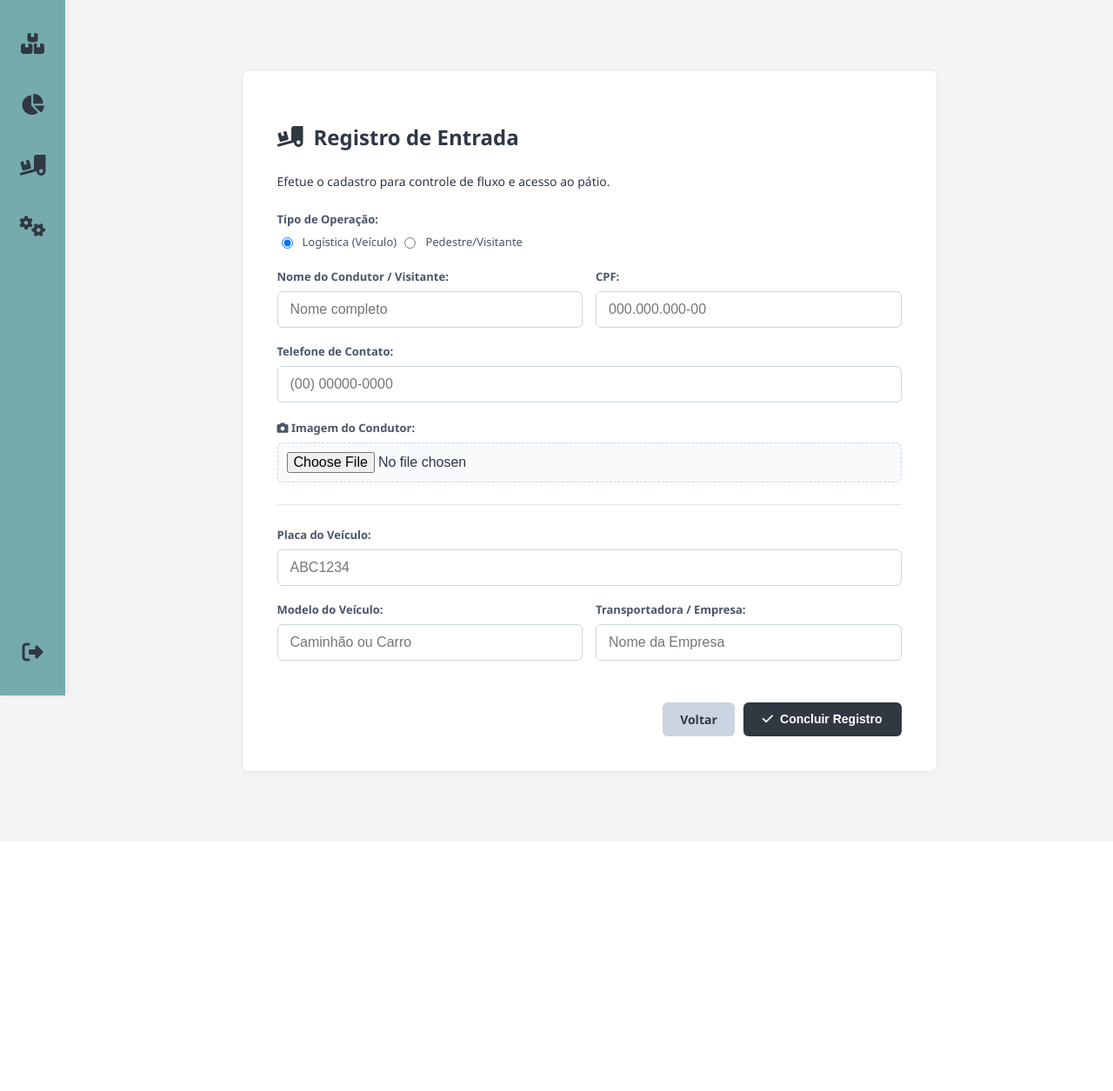
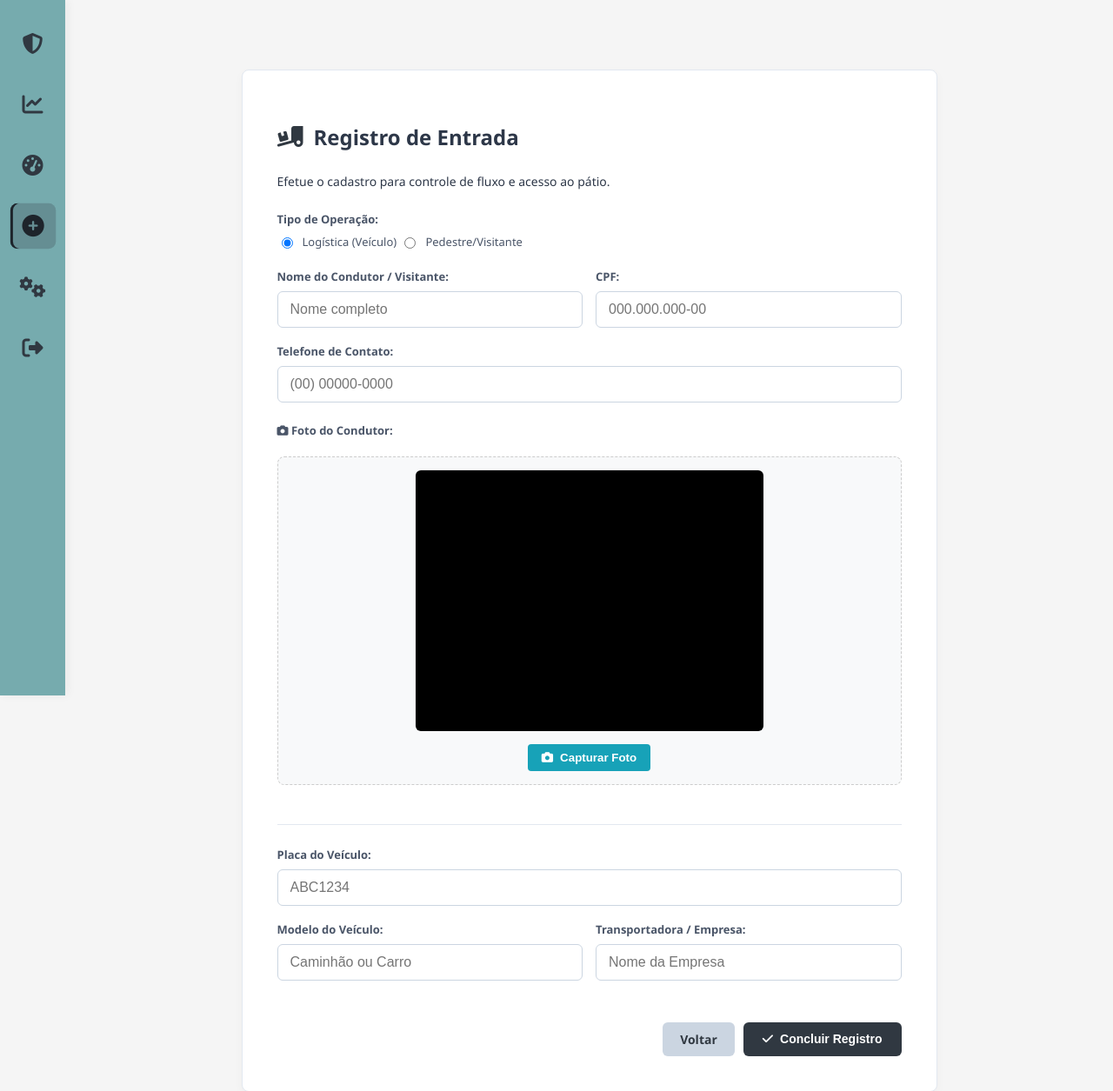
Before and after one commit to jepesg/YMS-Flask, a Flask app: page /entrada in a window 1280 px wide. Shown: the top 1255 px of the page at 87% size. Before the commit the page ends 894 px from the top, so only its background shows below. Run offline with Flask 3, Linux system fonts and the light colour scheme; a user stored in the database is signed in.

Commit message:
Correcao de Desing e tela de login, criacao de tela de gerenciamento e correcao de tela de entrada(foto)

```diff
--- a/app/app.py
+++ b/app/app.py
@@ -3,23 +3,31 @@ import io
 from datetime import datetime
 from flask import Flask, render_template, request, redirect, url_for, flash, send_file
 from flask_sqlalchemy import SQLAlchemy
+from sqlalchemy import func
 from werkzeug.utils import secure_filename
 from werkzeug.security import generate_password_hash, check_password_hash
 from flask_login import LoginManager, UserMixin, login_user, login_required, logout_user, current_user
 import pandas as pd
 
-# ==========================================
-# CONFIGURAÇÕES INICIAIS E DE SEGURANÇA     #
-# ==========================================
+
+# CONFIGURAÇÕES INICIAIS E DE SEGURANÇA
 
 from dotenv import load_dotenv
 load_dotenv()
 
+# 1. Defina a variável BASE_DIR em maiúsculas primeiro
 BASE_DIR = os.path.abspath(os.path.dirname(__file__))
 
-app = Flask(__name__,
-            template_folder=os.path.join(BASE_DIR, 'templates'),
-            static_folder=os.path.join(BASE_DIR, 'static'))
+# 2. Configure o Flask usando essa variável
+app = Flask(
+    __name__,
+    template_folder=os.path.join(BASE_DIR, 'templates'),
+    static_folder=os.path.join(BASE_DIR, 'static')
+)
+
+# 3. Configure a pasta de uploads (Linha 31 que gerou o erro)
+UPLOAD_FOLDER = os.path.join(BASE_DIR, 'static', 'uploads')
+app.config['UPLOAD_FOLDER'] = UPLOAD_FOLDER
 
 # Configura as chaves puxando dinamicamente do ambiente seguro
 app.config['SECRET_KEY'] = os.getenv('SECRET_KEY', 'sua-chave-secreta-padrao-caso-falhe')
@@ -39,9 +47,8 @@ login_manager = LoginManager()
 login_manager.init_app(app)
 login_manager.login_view = 'login'
 
-# ==========================================
-# MODELOS DO BANCO DE DADOS (MULTI-TENANT) #
-# ==========================================
+# MODELOS DO BANCO DE DADOS (MULTI-TENANT)
+
 
 class Empresa(db.Model):
     __tablename__ = 'empresa'
@@ -110,17 +117,17 @@ class Movimentacao(db.Model):
 def load_user(user_id):
     return Usuario.query.get(int(user_id))
 
-# ==================
-# ROTAS DO SISTEMA #
-# ==================
 
+# ROTAS DO SISTEMA
+
+# Rota de Login e Logout
 @app.route('/', methods=['GET', 'POST'])
 def login():
     if request.method == 'POST':
-        username = request.form.get('username')
+        username = request.form.get('username').strip().lower()
         password = request.form.get('password')
 
-        usuario = Usuario.query.filter_by(username=username).first()
+        usuario = Usuario.query.filter(func.lower(Usuario.username) == username).first()
 
         if usuario and check_password_hash(usuario.senha_hash, password):
             login_user(usuario)
@@ -136,6 +143,8 @@ def logout():
     logout_user()
     return redirect(url_for('login'))
 
+
+# Rotas do Dashboard e Funcionalidades
 @app.route('/dashboard')
 @login_required
 def dashboard():
@@ -169,6 +178,7 @@ def dashboard():
         status_atual=filtro_status
     )
 
+# Rota de Registro de Entrada
 @app.route('/entrada', methods=['GET', 'POST'])
 @login_required
 def entrada():
@@ -334,9 +344,40 @@ def exportar():
         download_name=f"relatorio_yms_{datetime.now().strftime('%Y%m%d_%H%M')}.xlsx"
     )
 
-# =======================================
-# INICIALIZAÇÃO SEGURA DO BANCO DE DADOS #
-# =======================================
+@app.route('/gerenciamento')
+@login_required
+def gerenciamento():
+    hoje = datetime.now().date()
+
+    # Totalizadores filtando por empresa
+    movimentacoes_hoje = Movimentacao.query.filter(
+        func.date(Movimentacao.data_hora_entrada) == hoje,
+        Movimentacao.empresa_id == current_user.empresa_id
+    ).all()
+
+    # Dados para o gráfico de pizza por status
+    status_dados = db.session.query(
+        Movimentacao.status_atual, func.count(Movimentacao.id)
+    ).filter(
+        Movimentacao.empresa_id == current_user.empresa_id
+    ).group_by(Movimentacao.status_atual).all()
+
+    label_status = [d[0] for d in status_dados]
+    valores_status = [d[1] for d in status_dados]
+
+    # Media de tempo por doca
+    media_tempo_doca = [45, 30, 60, 90, 120]
+    labels_docas = [f'Doca {i+1}' for i in range(len(media_tempo_doca))]
+
+    return render_template('gerenciamento.html',
+                            movimentacoes=movimentacoes_hoje,
+                            label_status=label_status,
+                            valores_status=valores_status,
+                            labels_docas=labels_docas,
+                            media_tempo_doca=media_tempo_doca)
+
+# INICIALIZAÇÃO SEGURA DO BANCO DE DADOS
+
 with app.app_context():
     db.create_all()
 
--- a/app/static/assets/global.css
+++ b/app/static/assets/global.css
@@ -20,6 +20,14 @@ body {
     margin: 0;
     padding: 0;
     color: var(--texto-escuro);
+}
+
+/* Estado Selecionado/Ativo na Sidebar*/
+.sidebar a.active {
+    background-color: rgba(48, 56, 65, 0.25) !important;
+    color: #1e242b !important;
+    transform: scale(1.05);
+    box-shadow: inset 3px 0 0 #1e242b;
 }
 
 /* SIDEBAR FIXA À ESQUERDA*/
@@ -525,3 +533,106 @@ input, select, textarea {
         padding: 25px 20px !important;
     }
 }
+
+/* Container Principal de Gerenciamento */
+.management-container {
+    padding: 20px;
+}
+
+/* Grid de Cards Indicadores */
+.cards-indicators-grid {
+    display: flex;
+    gap: 20px;
+    margin-bottom: 30px;
+}
+
+.indicator-card {
+    background: white;
+    padding: 20px;
+    border-radius: 8px;
+    flex: 1;
+    box-shadow: 0 2px 5px rgba(0,0,0,0.05);
+}
+
+.indicator-card h3 {
+    margin: 0 0 10px 0;
+    font-size: 1.1rem;
+    color: #555;
+}
+
+.indicator-card .number-green {
+    font-size: 2rem;
+    font-weight: bold;
+    color: #28a745;
+    margin: 0;
+}
+
+.indicator-card .text-dark {
+    font-size: 1.2rem;
+    font-weight: bold;
+    color: #1e242b;
+    margin-top: 10px;
+}
+
+/* Container e Cards dos Gráficos */
+.charts-grid {
+    display: grid;
+    grid-template-columns: repeat(auto-fit, minmax(400px, 1fr));
+    gap: 20px;
+}
+
+.chart-card {
+    background: white;
+    padding: 20px;
+    border-radius: 8px;
+    box-shadow: 0 2px 5px rgba(0,0,0,0.05);
+}
+
+/* Limitador de tamanho exclusivo para o gráfico de Pizza */
+.pie-chart-wrapper {
+    max-width: 280px; /* Reduz o tamanho máximo do gráfico de pizza */
+    margin: 0 auto;   /* Centraliza o gráfico dentro do card */
+}
+
+/* Container da Câmera na Entrada */
+.webcam-container {
+    display: flex;
+    flex-direction: column;
+    align-items: center;
+    gap: 15px;
+    margin: 20px 0;
+    padding: 15px;
+    background: #f8f9fa;
+    border-radius: 8px;
+    border: 1px dashed #ccc;
+}
+
+/* Onde o vídeo e o preview da foto aparecem */
+.webcam-view {
+    width: 100%;
+    max-width: 400px;
+    height: 300px;
+    background: #000;
+    border-radius: 6px;
+    object-fit: cover;
+}
+
+/* Botões de controle da câmera */
+.webcam-buttons {
+    display: flex;
+    gap: 10px;
+}
+
+.btn-webcam {
+    padding: 8px 16px;
+    border: none;
+    border-radius: 4px;
+    cursor: pointer;
+    font-weight: bold;
+    display: flex;
+    align-items: center;
+    gap: 8px;
+}
+
+.btn-capture { background-color: #17a2b8; color: white; }
+.btn-retry { background-color: #6c757d; color: white; }
--- a/app/static/assets/js/entrada.js
+++ b/app/static/assets/js/entrada.js
@@ -42,3 +42,67 @@ function alternarCampos(tipo) {
         secao.style.display = 'block';
     }
 }
+
+document.addEventListener("DOMContentLoaded", function () {
+    const video = document.getElementById('webcam');
+    const photoPreview = document.getElementById('photo-preview');
+    const canvas = document.getElementById('canvas');
+    const btnCapture = document.getElementById('btn-capture');
+    const btnRetry = document.getElementById('btn-retry');
+    const inputBase64 = document.getElementById('foto_base64');
+
+    let stream = null;
+
+    // 1. Liga a Webcam automaticamente ao abrir a página
+    if (navigator.mediaDevices && navigator.mediaDevices.getUserMedia) {
+        navigator.mediaDevices.getUserMedia({ video: { width: 640, height: 480 } })
+            .then(function (mediaStream) {
+                stream = mediaStream;
+                video.srcObject = mediaStream;
+                video.play();
+            })
+            .catch(function (error) {
+                console.error("Erro ao acessar a webcam: ", error);
+                alert("Não foi possível acessar a câmera do dispositivo.");
+            });
+    }
+
+    // 2. Evento de Capturar a Foto (Bater o Print)
+    btnCapture.addEventListener('click', function () {
+        const context = canvas.getContext('2d');
+        canvas.width = video.videoWidth || 640;
+        canvas.height = video.videoHeight || 480;
+
+        // Desenha a imagem atual do vídeo dentro do canvas oculto
+        context.drawImage(video, 0, 0, canvas.width, canvas.height);
+
+        // Transforma o desenho do canvas em uma String Base64 do tipo PNG
+        const dataUrl = canvas.toDataURL('image/png');
+
+        // Salva essa string no input hidden para ir pro backend
+        inputBase64.value = dataUrl;
+
+        // Troca o vídeo ao vivo pelo preview estático da imagem
+        video.style.display = 'none';
+        photoPreview.src = dataUrl;
+        photoPreview.style.display = 'block';
+
+        // Ajusta a visibilidade dos botões
+        btnCapture.style.display = 'none';
+        btnRetry.style.display = 'inline-block';
+    });
+
+    // 3. Evento de Descartar a Foto e tentar novamente
+    btnRetry.addEventListener('click', function () {
+        // Limpa o input do formulário
+        inputBase64.value = '';
+
+        // Mostra o vídeo de volta e oculta o preview
+        photoPreview.style.display = 'none';
+        video.style.display = 'block';
+
+        // Ajusta os botões
+        btnRetry.style.display = 'none';
+        btnCapture.style.display = 'inline-block';
+    });
+});
--- a/app/templates/base.html
+++ b/app/templates/base.html
@@ -9,13 +9,30 @@
 </head>
 <body>
 
-    <div class="sidebar">
-        <div class="logo"><i class="fas fa-boxes-stacked"></i></div>
-        <a href="/dashboard" title="Dashboard"><i class="fas fa-chart-pie"></i></a>
-        <a href="/entrada" title="Registrar Entrada"><i class="fas fa-truck-ramp-box"></i></a>
-        <a href="/config_docas" title="Configurar Docas"><i class="fas fa-gears"></i></a>
-        <a href="/logout" title="Sair" style="margin-top: auto; margin-bottom: 25px;"><i class="fas fa-right-from-bracket"></i></a>
+<div class="sidebar">
+    <div class="logo">
+        <i class="fas fa-shield-alt"></i>
     </div>
+
+    <a href="{{ url_for('dashboard') }}" class="{% if request.endpoint == 'dashboard' %}active{% endif %}" title="Dashboard">
+        <i class="fas fa-chart-line"></i>
+    </a>
+        <a href="{{ url_for('gerenciamento') }}" title="Gerenciamento">
+        <i class="fas fa-tachometer-alt"></i>
+    </a>
+
+    <a href="{{ url_for('entrada') }}" class="{% if request.endpoint == 'entrada' %}active{% endif %}" title="Registrar Entrada">
+        <i class="fas fa-plus-circle"></i>
+    </a>
+
+    <a href="{{ url_for('config_docas') }}" class="{% if request.endpoint == 'config_docas' %}active{% endif %}" title="Configurações">
+        <i class="fas fa-cogs"></i>
+    </a>
+
+    <a href="{{ url_for('logout') }}" title="Sair">
+        <i class="fas fa-sign-out-alt"></i>
+    </a>
+</div>
 
     <div class="content-area">
         {% block content %}{% endblock %}
--- a/app/templates/entrada.html
+++ b/app/templates/entrada.html
@@ -1,73 +1,183 @@
-{% extends 'base.html' %}
-
-{% block content %}
+{% extends 'base.html' %} {% block content %}
 <div class="card-container">
-    <div style="display: flex; align-items: center; gap: 12px; margin-bottom: 5px;">
-        <i class="fas fa-truck-ramp-box" style="font-size: 24px; color: var(--cor-icones-nav);"></i>
+  <div
+    style="display: flex; align-items: center; gap: 12px; margin-bottom: 5px"
+  >
+    <i
+      class="fas fa-truck-ramp-box"
+      style="font-size: 24px; color: var(--cor-icones-nav)"
+    ></i>
     <h2 class="card-title">Registro de Entrada</h2>
   </div>
-    <p style="color: var(--texto-mutated); font-size: 14px; margin: 0 0 25px 0;">Efetue o cadastro para controle de fluxo e acesso ao pátio.</p>
+  <p style="color: var(--texto-mutated); font-size: 14px; margin: 0 0 25px 0">
+    Efetue o cadastro para controle de fluxo e acesso ao pátio.
+  </p>
 
   <form method="POST" enctype="multipart/form-data">
-
     <div class="form-grupo">
       <label>Tipo de Operação:</label>
       <div class="radio-container">
-                <label style="display: inline-flex; align-items: center; gap: 8px; cursor: pointer; font-weight: 500;">
-                    <input type="radio" name="tipo_entrada" value="veiculo" checked onclick="alternarCampos('veiculo')"> Logística (Veículo)
+        <label
+          style="
+            display: inline-flex;
+            align-items: center;
+            gap: 8px;
+            cursor: pointer;
+            font-weight: 500;
+          "
+        >
+          <input
+            type="radio"
+            name="tipo_entrada"
+            value="veiculo"
+            checked
+            onclick="alternarCampos('veiculo')"
+          />
+          Logística (Veículo)
         </label>
-                <label style="display: inline-flex; align-items: center; gap: 8px; cursor: pointer; font-weight: 500;">
-                    <input type="radio" name="tipo_entrada" value="visitante" onclick="alternarCampos('visitante')"> Pedestre/Visitante
+        <label
+          style="
+            display: inline-flex;
+            align-items: center;
+            gap: 8px;
+            cursor: pointer;
+            font-weight: 500;
+          "
+        >
+          <input
+            type="radio"
+            name="tipo_entrada"
+            value="visitante"
+            onclick="alternarCampos('visitante')"
+          />
+          Pedestre/Visitante
         </label>
       </div>
     </div>
 
-        <div style="display: grid; grid-template-columns: 1fr 1fr; gap: 15px;">
+    <div style="display: grid; grid-template-columns: 1fr 1fr; gap: 15px">
       <div class="form-grupo">
         <label>Nome do Condutor / Visitante:</label>
-                <input type="text" name="motorista" placeholder="Nome completo" required>
+        <input
+          type="text"
+          name="motorista"
+          placeholder="Nome completo"
+          required
+        />
       </div>
       <div class="form-grupo">
         <label>CPF:</label>
-                <input type="text" name="motorista_cpf" placeholder="000.000.000-00" required>
+        <input
+          type="text"
+          name="motorista_cpf"
+          placeholder="000.000.000-00"
+          required
+        />
       </div>
     </div>
 
     <div class="form-grupo">
       <label>Telefone de Contato:</label>
-            <input type="tel" name="motorista_telefone" placeholder="(00) 00000-0000">
+      <input
+        type="tel"
+        name="motorista_telefone"
+        placeholder="(00) 00000-0000"
+      />
     </div>
 
-        <div class="form-grupo" style="margin: 20px 0;">
-            <label><i class="fas fa-camera"></i> Imagem do Condutor:</label>
-            <input type="file" name="foto" accept="image/*" style="padding: 10px; background: #f8fafc; border: 1px dashed var(--borda); border-radius: 6px; width: 100%;">
+    <div class="form-grupo" style="margin: 20px 0">
+      <div class="form-group">
+        <label><i class="fas fa-camera"></i> Foto do Condutor:</label>
+
+        <div class="webcam-container">
+          <video id="webcam" class="webcam-view" autoplay playsinline></video>
+
+          <img id="photo-preview" class="webcam-view" style="display: none" />
+
+          <canvas id="canvas" style="display: none"></canvas>
+
+          <div class="webcam-buttons">
+            <button
+              type="button"
+              id="btn-capture"
+              class="btn-webcam btn-capture"
+            >
+              <i class="fas fa-camera"></i> Capturar Foto
+            </button>
+            <button
+              type="button"
+              id="btn-retry"
+              class="btn-webcam btn-retry"
+              style="display: none"
+            >
+              <i class="fas fa-redo"></i> Tirar Outra
+            </button>
+          </div>
+        </div>
+
+        <input type="hidden" name="foto_base64" id="foto_base64" />
+
+        <input
+          type="file"
+          id="foto_arquivo"
+          name="foto_arquivo"
+          style="display: none"
+        />
+      </div>
     </div>
 
     <div id="secao-veiculo">
-            <hr style="border: 0; border-top: 1px solid #e2e8f0; margin: 25px 0;">
+      <hr style="border: 0; border-top: 1px solid #e2e8f0; margin: 25px 0" />
 
       <div class="form-grupo">
         <label>Placa do Veículo:</label>
-                <input type="text" name="placa" placeholder="ABC1234">
+        <input type="text" name="placa" placeholder="ABC1234" />
       </div>
 
-            <div style="display: grid; grid-template-columns: 1fr 1fr; gap: 15px;">
+      <div style="display: grid; grid-template-columns: 1fr 1fr; gap: 15px">
         <div class="form-grupo">
           <label>Modelo do Veículo:</label>
-                    <input type="text" name="modelo" placeholder="Caminhão ou Carro">
+          <input type="text" name="modelo" placeholder="Caminhão ou Carro" />
         </div>
         <div class="form-grupo">
           <label>Transportadora / Empresa:</label>
-                    <input type="text" name="transportadora" placeholder="Nome da Empresa">
+          <input
+            type="text"
+            name="transportadora"
+            placeholder="Nome da Empresa"
+          />
         </div>
       </div>
     </div>
 
-        <div style="display: flex; justify-content: flex-end; gap: 10px; margin-top: 30px;">
-            <a href="/dashboard" style="background: #cbd5e1; color: #303841; text-decoration: none; padding: 10px 20px; border-radius: 6px; font-weight: 600; font-size: 14px; display: inline-flex; align-items: center;">Voltar</a>
-            <button type="submit" class="btn-custom-tech"><i class="fas fa-check"></i> Concluir Registro</button>
+    <div
+      style="
+        display: flex;
+        justify-content: flex-end;
+        gap: 10px;
+        margin-top: 30px;
+      "
+    >
+      <a
+        href="/dashboard"
+        style="
+          background: #cbd5e1;
+          color: #303841;
+          text-decoration: none;
+          padding: 10px 20px;
+          border-radius: 6px;
+          font-weight: 600;
+          font-size: 14px;
+          display: inline-flex;
+          align-items: center;
+        "
+        >Voltar</a
+      >
+      <button type="submit" class="btn-custom-tech">
+        <i class="fas fa-check"></i> Concluir Registro
+      </button>
     </div>
   </form>
 </div>
-<script src="{{ url_for('static', filename='assets/js/entrada.js') }}">  </script>
+<script src="{{ url_for('static', filename='assets/js/entrada.js') }}"></script>
 {% endblock %}
--- a/app/templates/login.html
+++ b/app/templates/login.html
@@ -27,7 +27,7 @@
         <form method="POST" action="/">
             <div class="form-grupo" style="text-align: left;">
                 <label>Usuário ou Operador:</label>
-                <input type="text" name="username" placeholder="Digite seu usuário" required>
+                <input type="text" name="username" placeholder="Digite seu usuário" required autocomplete="off" autocapitalize="none">
             </div>
 
             <div class="form-grupo" style="text-align: left; margin-bottom: 25px;">
```
Also changed, not shown: app/static/assets/js/gerenciamento.js (added, +58 -0 lines), app/templates/gerenciamento.html (added, +46 -0 lines). Lines whose indentation alone changed are shown as unchanged.
